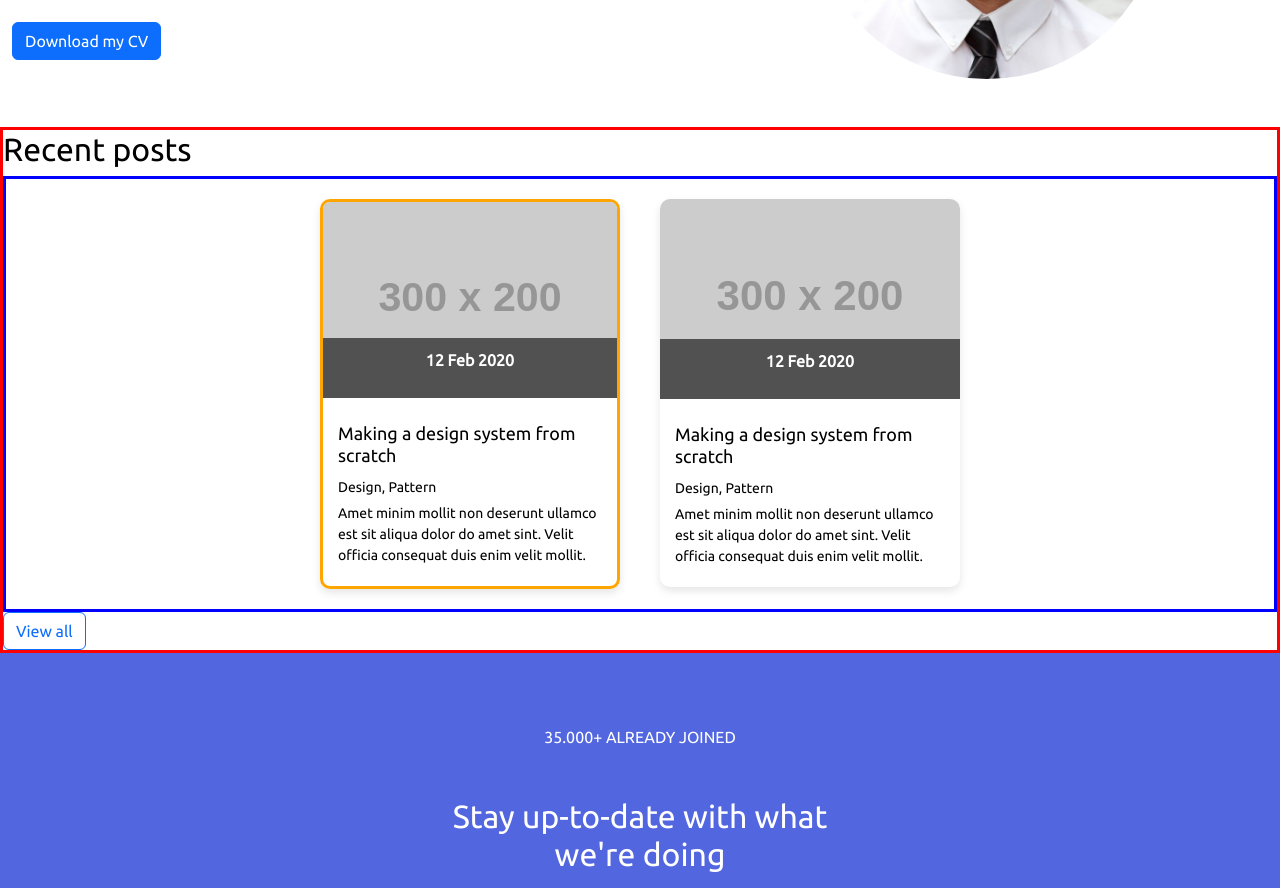
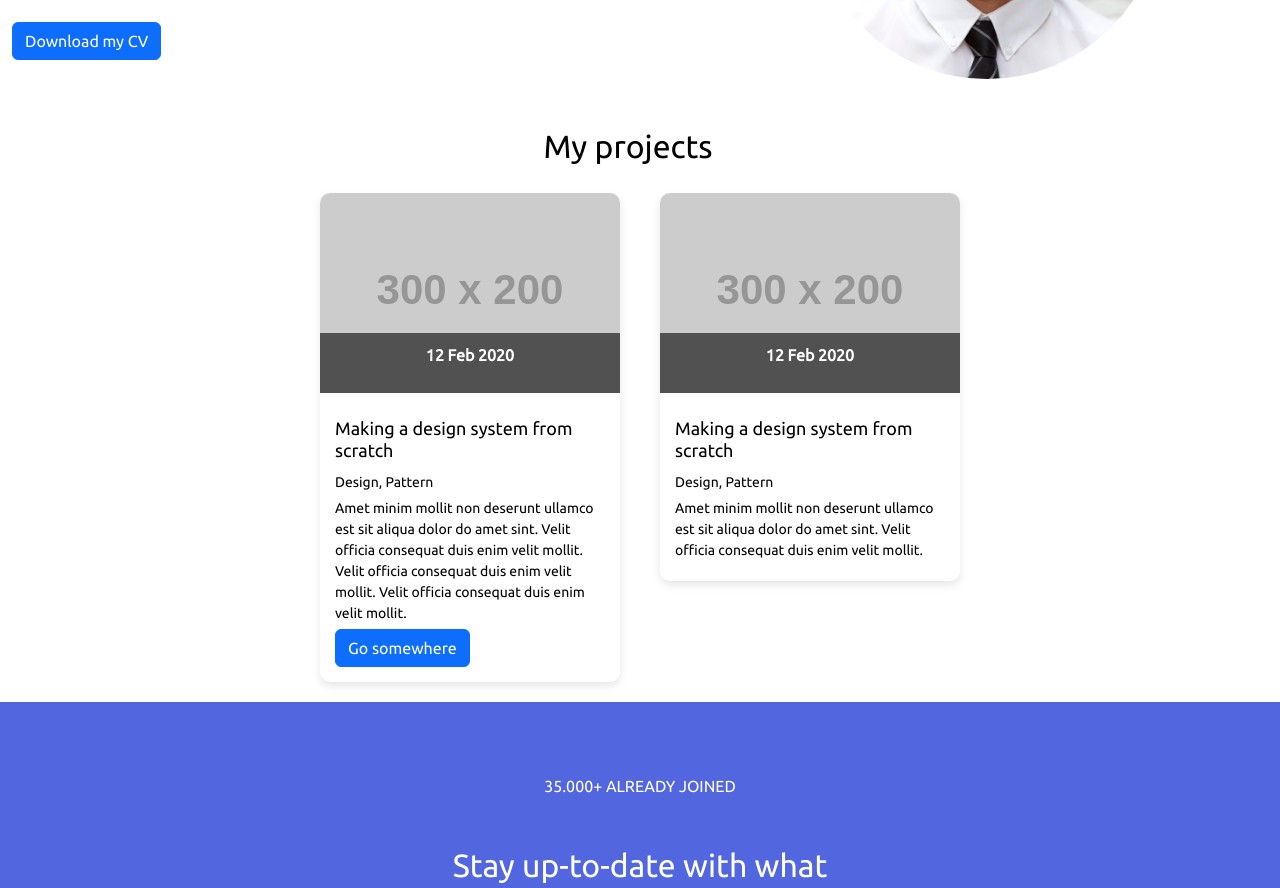
Before and after one commit to valerioprds/my-portfolio, an Angular app: page / in a window 1280 px wide. Shown: the part 460-1348 px from the top of the page. Built offline with nearby package versions, Linux system fonts and the light colour scheme.

Commit message:
orizonatal scroll deleted

```diff
--- a/src/app/app.component.html
+++ b/src/app/app.component.html
@@ -67,17 +67,18 @@
   </div>
 </div>
 <!-- section features -->
-<div class="d-flex-col mt-5" style="border: 3px solid red;">
-  <div class="row">
-    <div class="col-12">
-      <h2>Recent posts</h2>
+<div class="d-flex-col mt-5">
+  <div class="row w-100">
+    <div class="text-center">
+      <h2>My projects</h2>
     </div>
   </div>
 
-  <div class="d-flex flex-wrap justify-content-center" style="border: 3px solid blue;">
+  <div class="d-flex flex-wrap justify-content-center">
     <!-- Primer post -->
-    <div > <!-- class="col-12 col-md-6 mb-4" -->
-      <div class="custom-card" style="border: 3px solid orange;">
+    <div>
+      <!-- class="col-12 col-md-6 mb-4" -->
+      <div class="custom-card">
         <div class="image-container">
           <img
             src="https://via.placeholder.com/300x200"
@@ -92,8 +93,11 @@
           <p>Design, Pattern</p>
           <p>
             Amet minim mollit non deserunt ullamco est sit aliqua dolor do amet
-            sint. Velit officia consequat duis enim velit mollit.
+            sint. Velit officia consequat duis enim velit mollit. Velit officia
+            consequat duis enim velit mollit. Velit officia consequat duis enim
+            velit mollit.
           </p>
+          <a href="#" class="btn btn-primary">Go somewhere</a>
         </div>
       </div>
     </div>
@@ -122,11 +126,7 @@
     </div>
   </div>
 
-  <div class="row">
-    <div class="col-12">
-      <a href="#" class="btn btn-outline-primary">View all</a>
-    </div>
-  </div>
+
 </div>
 
 <!-- Footer -->
--- a/src/styles.css
+++ b/src/styles.css
@@ -4,6 +4,8 @@ body {
   color: black;
   background-color: white;
 }
+
+
 
 a {
   color: black;
```
